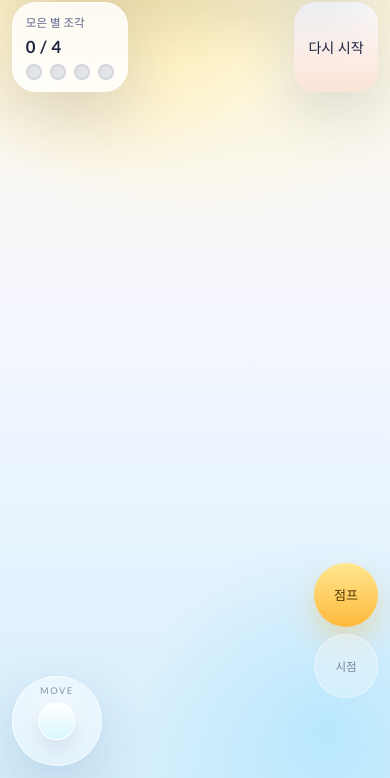
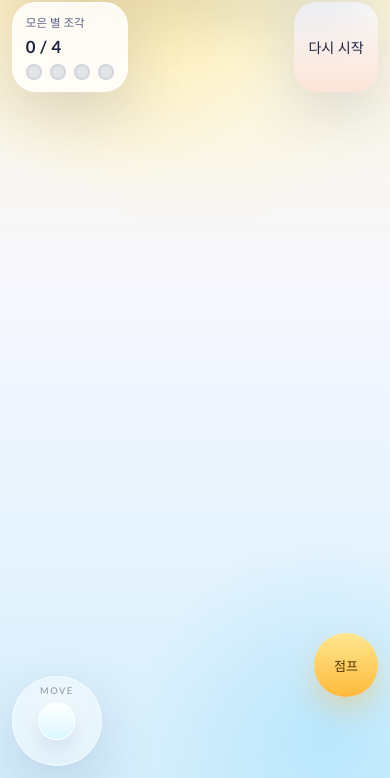
Before and after one commit to bubilife1202/jennyworld, a website built with Vite: page index.html in a window 390 px wide. Shown: the part 66-844 px from the top of the page. Built offline with nearby package versions, Linux system fonts and the light colour scheme; what playcanvas would draw is missing.

Commit message:
Use drag camera instead of look button

```diff
--- a/src/game/ui.ts
+++ b/src/game/ui.ts
@@ -53,7 +53,6 @@ export class OverlayUI {
   private readonly replayButton: HTMLButtonElement;
   private readonly joystick: HTMLDivElement;
   private readonly joystickKnob: HTMLDivElement;
-  private readonly lookZone: HTMLDivElement;
   private readonly jumpButton: HTMLButtonElement;
   private readonly resetButton: HTMLButtonElement;
   private moveVector: MoveVector = { x: 0, y: 0 };
@@ -112,9 +111,6 @@ export class OverlayUI {
 
           <div class="control-cluster">
             <button class="jump-button" type="button">점프</button>
-            <div class="look-zone" aria-label="시점 조작 영역">
-              <span>시점 드래그</span>
-            </div>
           </div>
 
           <div class="modal-backdrop is-hidden">
@@ -167,7 +163,6 @@ export class OverlayUI {
     this.replayButton = mount.querySelector<HTMLButtonElement>('.clear-replay')!;
     this.joystick = mount.querySelector<HTMLDivElement>('.joystick')!;
     this.joystickKnob = mount.querySelector<HTMLDivElement>('.joystick-knob')!;
-    this.lookZone = mount.querySelector<HTMLDivElement>('.look-zone')!;
     this.jumpButton = mount.querySelector<HTMLButtonElement>('.jump-button')!;
     this.resetButton = mount.querySelector<HTMLButtonElement>('.reset-button')!;
 
@@ -343,13 +338,17 @@ export class OverlayUI {
     this.joystick.addEventListener('pointerup', releaseJoystick);
     this.joystick.addEventListener('pointercancel', releaseJoystick);
 
-    this.lookZone.addEventListener('pointerdown', (event) => {
+    this.canvas.addEventListener('pointerdown', (event) => {
+      if (this.modalVisible || this.clearVisible) {
+        return;
+      }
+
       this.lookPointerId = event.pointerId;
-      this.lookZone.setPointerCapture(event.pointerId);
+      this.canvas.setPointerCapture(event.pointerId);
       this.lastLookPoint = { x: event.clientX, y: event.clientY };
     });
 
-    this.lookZone.addEventListener('pointermove', (event) => {
+    this.canvas.addEventListener('pointermove', (event) => {
       if (this.lookPointerId !== event.pointerId || !this.lastLookPoint) {
         return;
       }
@@ -368,8 +367,8 @@ export class OverlayUI {
       this.lastLookPoint = null;
     };
 
-    this.lookZone.addEventListener('pointerup', releaseLook);
-    this.lookZone.addEventListener('pointercancel', releaseLook);
+    this.canvas.addEventListener('pointerup', releaseLook);
+    this.canvas.addEventListener('pointercancel', releaseLook);
 
     this.jumpButton.addEventListener('click', () => {
       this.jumpQueued = true;
--- a/src/style.css
+++ b/src/style.css
@@ -359,27 +359,6 @@ button {
   box-shadow: 0 14px 28px rgba(255, 176, 51, 0.32);
   font-size: 1rem;
   font-weight: 800;
-}
-
-.look-zone {
-  width: min(18rem, 42vw);
-  min-height: 5.25rem;
-  border-radius: 22px;
-  background: rgba(255, 255, 255, 0.3);
-  border: 1px solid rgba(255, 255, 255, 0.45);
-  backdrop-filter: blur(10px);
-  display: flex;
-  align-items: center;
-  justify-content: center;
-  color: rgba(29, 35, 64, 0.54);
-  font-size: 0.88rem;
-  font-weight: 700;
-  user-select: none;
-  touch-action: none;
-}
-
-.look-zone span {
-  pointer-events: none;
 }
 
 .modal-backdrop,
@@ -854,19 +833,13 @@ button {
   .control-cluster {
     right: 0.85rem;
     bottom: 0.85rem;
-    gap: 0.55rem;
+    gap: 0;
   }
 
   .jump-button {
     width: 4.85rem;
     height: 4.85rem;
     font-size: 0.92rem;
-  }
-
-  .look-zone {
-    width: 34vw;
-    min-height: 4.4rem;
-    font-size: 0.78rem;
   }
 }
 
@@ -907,7 +880,6 @@ button {
   .brand-subtitle,
   .objective-card,
   .prompt-detail,
-  .look-zone span,
   .toast {
     display: none;
   }
@@ -972,27 +944,14 @@ button {
 
   .control-cluster {
     right: 0.75rem;
-    bottom: 5rem;
-    gap: 0.45rem;
+    bottom: 5.05rem;
+    gap: 0;
   }
 
   .jump-button {
     width: 4rem;
     height: 4rem;
     font-size: 0.82rem;
-  }
-
-  .look-zone {
-    width: 4rem;
-    min-height: 4rem;
-    border-radius: 999px;
-    justify-content: center;
-  }
-
-  .look-zone::before {
-    content: '시점';
-    font-size: 0.72rem;
-    color: rgba(29, 35, 64, 0.52);
   }
 }
 
```
